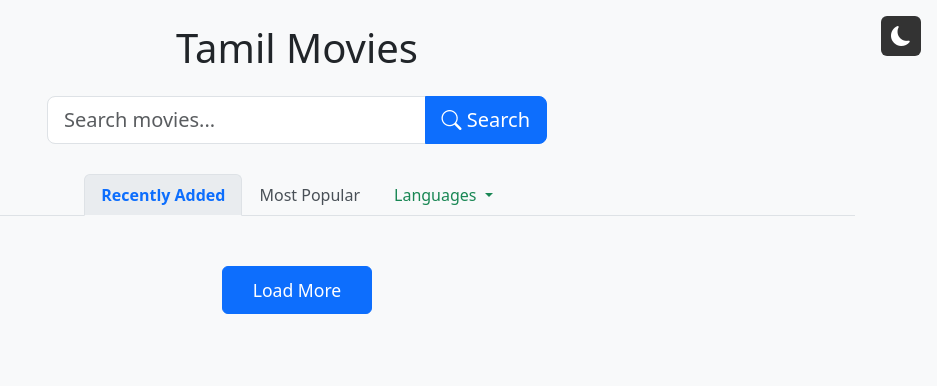
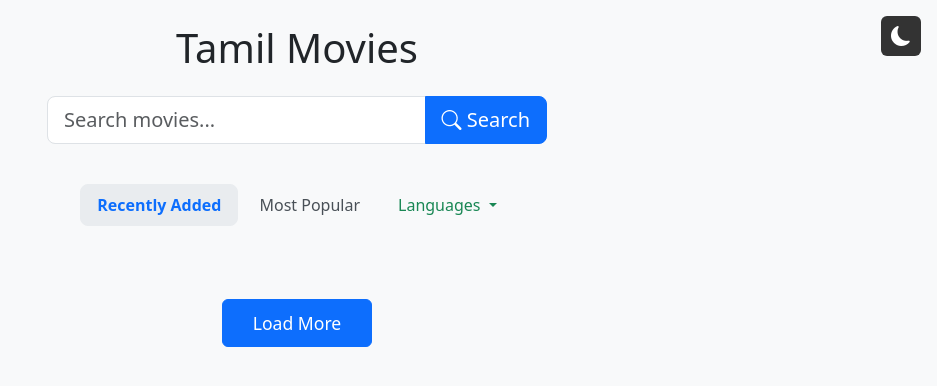
Before and after one commit to nithinana/scrapergui, a Flask app: page /language/tamil in a window 1280 px wide. Shown: the top 386 px of the page, without its empty margins (343-1280 px from the left). Run offline with Flask 3, Linux system fonts and the light colour scheme; data that the repository does not hold is empty.

Commit message:
Update language.html

```diff
--- a/templates/language.html
+++ b/templates/language.html
@@ -59,21 +59,36 @@
             display: none;
             margin: 20px auto;
         }
+        /* --- START Category Tabs CSS Changes --- */
+        .category-tabs {
+            border-bottom: none; /* Remove the bottom line from the entire tab container */
+        }
+        .category-tabs .nav-item {
+            margin: 0 2px; /* Small margin to bring tabs closer but not touching */
+        }
         .category-tabs .nav-link {
             font-weight: 500;
             color: #495057; /* Dark grey for tabs */
-            transition: color 0.5s ease, background-color 0.5s ease; /* Added background-color for transition */
+            transition: color 0.5s ease, background-color 0.5s ease;
+            border: 1px solid transparent; /* Make border transparent */
+            border-radius: 8px; /* Rounded corners */
+            padding: 8px 16px; /* Adjust padding as needed */
+        }
+        .category-tabs .nav-link:hover {
+            background-color: #e9ecef; /* Slightly darker background on hover */
+            color: #212529; /* Darker text on hover */
         }
         .category-tabs .nav-link.active {
             font-weight: 600;
             color: #0d6efd; /* Bootstrap primary blue */
             background-color: #e9ecef; /* Light grey background for active tab */
-            border-color: #dee2e6 #dee2e6 #f8f9fa; /* Borders for tab effect */
+            border-color: #e9ecef; /* Match border to background for a "no border" look */
             transition: color 0.5s ease, background-color 0.5s ease, border-color 0.5s ease;
         }
+        /* --- END Category Tabs CSS Changes --- */
         .search-box {
             max-width: 500px;
-            margin: 0 auto 30px;
+            margin: 0 auto 40px; /* Increased bottom margin for more separation */
         }
 
         /* Add transitions to elements that change color/background */
@@ -187,7 +207,7 @@
             </form>
         </div>
 
-        <ul class="nav nav-tabs category-tabs mb-4 justify-content-center">
+        <ul class="nav nav-tabs category-tabs mb-5 mt-4 justify-content-center"> {# Added mt-4 and increased mb-5 #}
             <li class="nav-item">
                 <a class="nav-link {% if category == 'recent' %}active{% endif %}"
                    href="/language/{{ language }}?category=recent">Recently Added</a>
@@ -331,6 +351,7 @@
                         const movieHtml = `
                             <div class="col">
                                 <div class="movie-card h-100">
+                                    {# Pass both the page URL and the movie title to the /watch route #}
                                     <a href="/watch?url=${moviePageUrlEncoded}&title=${movieTitleEncoded}" class="movie-link">
                                         <img src="${movie.img_url}" class="movie-img" alt="${movie.title}"
                                              onerror="this.src='https://via.placeholder.com/300x450?text=No+Image'">
```
Also changed, not shown: other parts of templates/language.html (+8 -3 lines).
